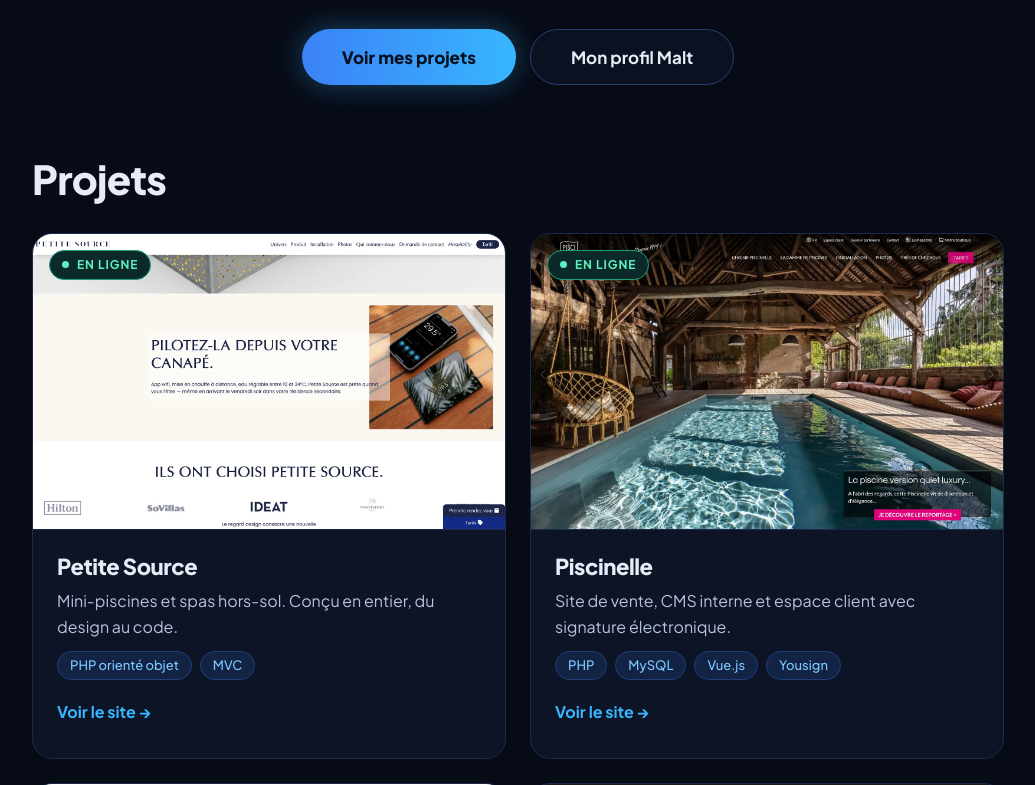
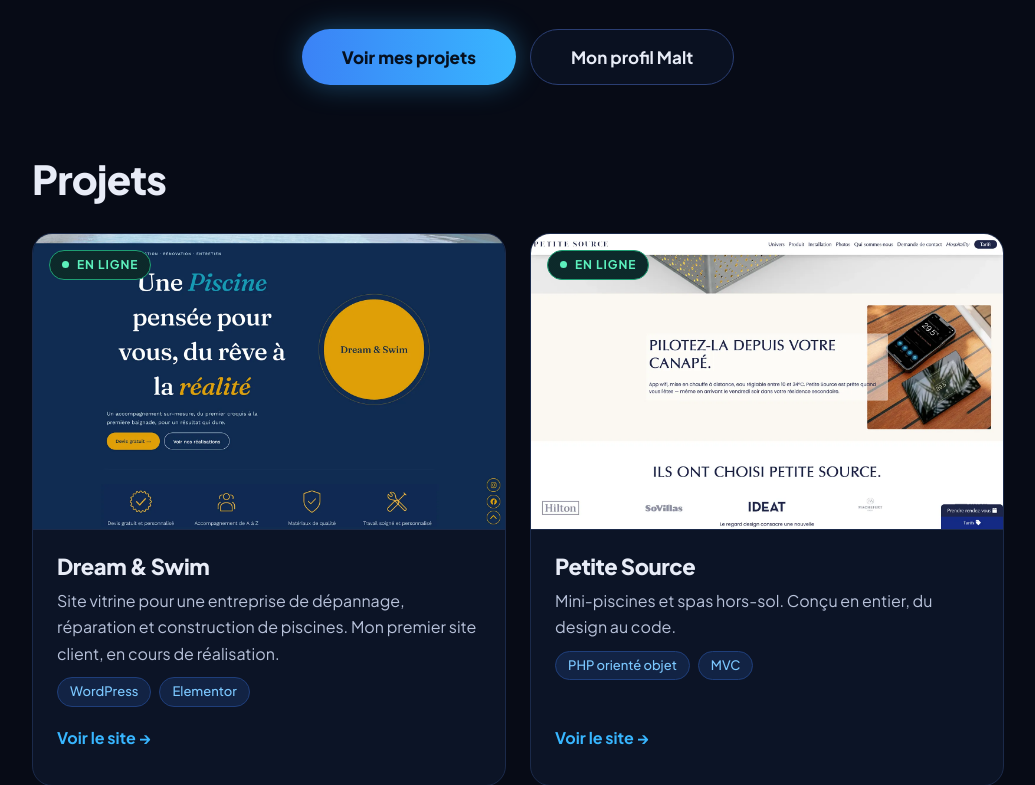
Before and after one commit to kevin95670/kevinleonard, a PHP site: page /portfolio.php in a window 1280 px wide. Shown: the part 729-1514 px from the top of the page, without its empty margins (122-1157 px from the left). Run offline with PHP 8.4, Linux system fonts and the light colour scheme.

Commit message:
dream&swim en ligne

```diff
--- a/public_html/portfolio.php
+++ b/public_html/portfolio.php
@@ -6,7 +6,7 @@ header('X-Robots-Tag: noindex, follow');
 $lien_malt = 'https://www.malt.fr/profile/kevinleonard';
 
 // Projets affichés, dans cet ordre (clés de includes/projets-donnees.php).
-$projets_retenus = ['petite-source', 'piscinelle', 'marcel-ayme', 'sigma','replay','collectif'];
+$projets_retenus = ['dream-and-swim','petite-source', 'piscinelle', 'marcel-ayme', 'sigma','replay','collectif'];
 
 include __DIR__ . '/includes/projets-donnees.php';
 
```
